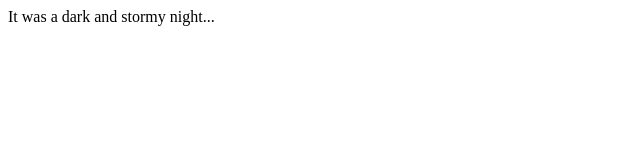
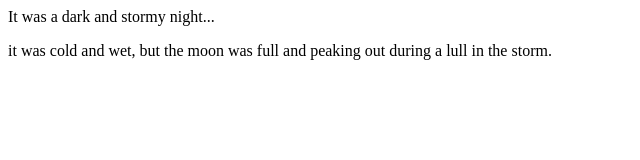
Before and after one commit to erin-a/fireside-story, a plain HTML site: page index.html in a window 1280 px wide. Shown: the whole page, without its empty margins (0-640 px from the left). Drawn offline with Linux system fonts and the light colour scheme.

Commit message:
added second line of story

```diff
--- a/index.html
+++ b/index.html
@@ -1,5 +1,6 @@
 <html>
   <body>
     <p>It was a dark and stormy night...</p>
+    <p>it was cold and wet, but the moon was full and peaking out during a lull in the storm.</p>
   </body>
 </html>
```
